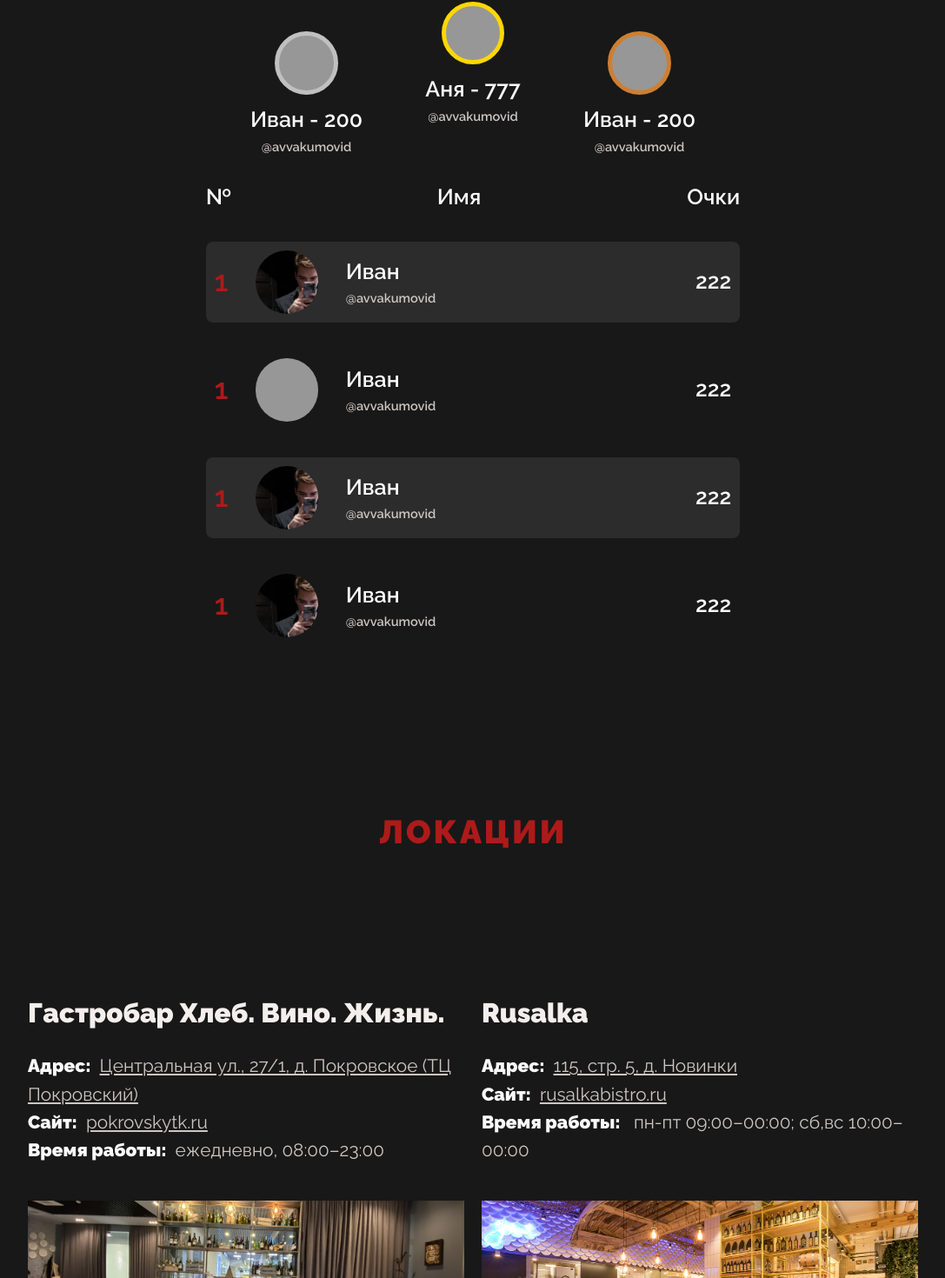
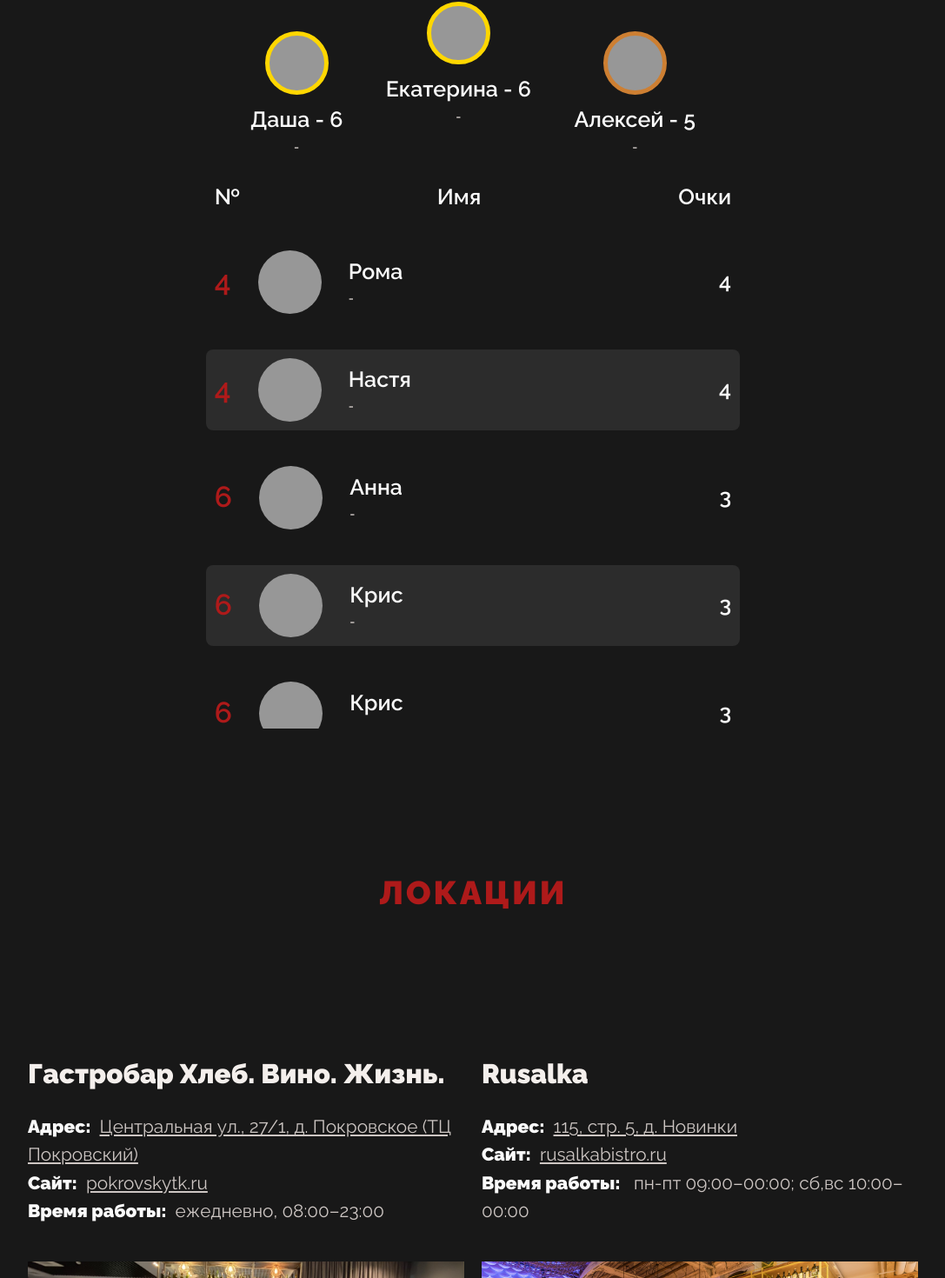
Before and after one commit to avvakumovid/mafia, a Next.js app: page / in a window 1280 px wide. Shown: the part 3184-4654 px from the top of the page at 87% size, without its empty margins (96-1183 px from the left). Built offline with nearby package versions, Linux system fonts and the light colour scheme.

Commit message:
feat: add data

```diff
--- a/src/pages/index.tsx
+++ b/src/pages/index.tsx
@@ -237,184 +237,129 @@ export default function Home() {
           <div className='rating__top-info'>
             <div className='rating__top-image'></div>
             <div className='rating__top-name'>
-              <span>Иван - 200</span>
-              <a href='#'>@avvakumovid</a>
+              <span>Даша - 6</span>
+              <a href='#'>-</a>
             </div>
           </div>
           <div className='rating__top-info'>
             <div className='rating__top-image'></div>
             <div className='rating__top-name'>
-              <span>Аня - 777</span>
-              <a href='#'>@avvakumovid</a>
+              <span>Екатерина - 6</span>
+              <a href='#'>-</a>
             </div>
-          </div>{' '}
+          </div>
           <div className='rating__top-info'>
             <div className='rating__top-image'></div>
             <div className='rating__top-name'>
-              <span>Иван - 200</span>
-              <a href='#'>@avvakumovid</a>
+              <span>Алексей - 5</span>
+              <a href='#'>-</a>
             </div>
           </div>
         </div>
-        <ul className='rating__list'>
-          <li className='rating__list-first'>
+        <div className='rating__list-heading'>
           <span>№</span>
           <span>Имя</span>
           <span>Очки</span>
+        </div>
+        <ul className='rating__list'>
+          <li className='rating__list-item'>
+            <span className='rating__position'>4</span>
+            <div className='rating__list-image'></div>
+            <div className='rating__list-name'>
+              <span>Рома</span>
+              <a href='#'>-</a>
+            </div>
+            <div className='rating__list-score'>4</div>
           </li>
           <li className='rating__list-item'>
-            <span className='rating__position'>1</span>
+            <span className='rating__position'>4</span>
+            <div className='rating__list-image'></div>
+            <div className='rating__list-name'>
+              <span>Настя</span>
+              <a href='#'>-</a>
+            </div>
+            <div className='rating__list-score'>4</div>
+          </li>
+          <li className='rating__list-item'>
+            <span className='rating__position'>6</span>
+            <div className='rating__list-image'></div>
+            <div className='rating__list-name'>
+              <span>Анна</span>
+              <a href='#'>-</a>
+            </div>
+            <div className='rating__list-score'>3</div>
+          </li>
+          <li className='rating__list-item'>
+            <span className='rating__position'>6</span>
+            <div className='rating__list-image'></div>
+            <div className='rating__list-name'>
+              <span>Крис</span>
+              <a href='#'>-</a>
+            </div>
+            <div className='rating__list-score'>3</div>
+          </li>
+          <li className='rating__list-item'>
+            <span className='rating__position'>6</span>
+            <div className='rating__list-image'></div>
+            <div className='rating__list-name'>
+              <span>Крис</span>
+              <a href='#'>-</a>
+            </div>
+            <div className='rating__list-score'>3</div>
+          </li>
+          <li className='rating__list-item'>
+            <span className='rating__position'>8</span>
+            <div className='rating__list-image'></div>
+            <div className='rating__list-name'>
+              <span>Никита</span>
+              <a href='#'>-</a>
+            </div>
+            <div className='rating__list-score'>2</div>
+          </li>
+          <li className='rating__list-item'>
+            <span className='rating__position'>8</span>
+            <div className='rating__list-image'></div>
+            <div className='rating__list-name'>
+              <span>???</span>
+              <a href='#'>-</a>
+            </div>
+            <div className='rating__list-score'>2</div>
+          </li>
+          <li className='rating__list-item'>
+            <span className='rating__position'>10</span>
+            <div className='rating__list-image'></div>
+            <div className='rating__list-name'>
+              <span>Эдгар</span>
+              <a href='#'>-</a>
+            </div>
+            <div className='rating__list-score'>1</div>
+          </li>
+          <li className='rating__list-item'>
+            <span className='rating__position'>10</span>
+            <div className='rating__list-image'></div>
+            <div className='rating__list-name'>
+              <span>Маша</span>
+              <a href='#'>-</a>
+            </div>
+            <div className='rating__list-score'>1</div>
+          </li>
+          <li className='rating__list-item'>
+            <span className='rating__position'>10</span>
+            <div className='rating__list-image'></div>
+            <div className='rating__list-name'>
+              <span>Степан</span>
+              <a href='#'>-</a>
+            </div>
+            <div className='rating__list-score'>1</div>
+          </li>
+          <li className='rating__list-item'>
+            <span className='rating__position'>10</span>
             <Image className='rating__list-image' alt='intro' src={ff} />
             <div className='rating__list-name'>
               <span>Иван</span>
               <a href='#'>@avvakumovid</a>
             </div>
-            <div className='rating__list-score'>222</div>
-          </li>
-          <li className='rating__list-item'>
-            <span className='rating__position'>1</span>
-
-            <div className='rating__list-image'></div>
-            <div className='rating__list-name'>
-              <span>Иван</span>
-              <a href='#'>@avvakumovid</a>
-            </div>
-            <div className='rating__list-score'>222</div>
-          </li>
-          <li className='rating__list-item'>
-            <span className='rating__position'>1</span>
-            <Image className='rating__list-image' alt='intro' src={ff} />
-            <div className='rating__list-name'>
-              <span>Иван</span>
-              <a href='#'>@avvakumovid</a>
-            </div>
-            <div className='rating__list-score'>222</div>
-          </li>
-          <li className='rating__list-item'>
-            <span className='rating__position'>1</span>
-            <Image className='rating__list-image' alt='intro' src={ff} />
-            <div className='rating__list-name'>
-              <span>Иван</span>
-              <a href='#'>@avvakumovid</a>
-            </div>
-            <div className='rating__list-score'>222</div>
-          </li>
-          <li className='rating__list-item'>
-            <span className='rating__position'>1</span>
-            <Image className='rating__list-image' alt='intro' src={ff} />
-            <div className='rating__list-name'>
-              <span>Иван</span>
-              <a href='#'>@avvakumovid</a>
-            </div>
-            <div className='rating__list-score'>222</div>
-          </li>
-          <li className='rating__list-item'>
-            <span className='rating__position'>1</span>
-            <Image className='rating__list-image' alt='intro' src={ff} />
-            <div className='rating__list-name'>
-              <span>Иван</span>
-              <a href='#'>@avvakumovid</a>
-            </div>
-            <div className='rating__list-score'>222</div>
-          </li>
-          <li className='rating__list-item'>
-            <span className='rating__position'>1</span>
-            <Image className='rating__list-image' alt='intro' src={ff} />
-            <div className='rating__list-name'>
-              <span>Иван</span>
-              <a href='#'>@avvakumovid</a>
-            </div>
-            <div className='rating__list-score'>222</div>
-          </li>
-          <li className='rating__list-item'>
-            <span className='rating__position'>1</span>
-            <Image className='rating__list-image' alt='intro' src={ff} />
-            <div className='rating__list-name'>
-              <span>Иван</span>
-              <a href='#'>@avvakumovid</a>
-            </div>
-            <div className='rating__list-score'>222</div>
-          </li>
-          <li className='rating__list-item'>
-            <span className='rating__position'>1</span>
-            <Image className='rating__list-image' alt='intro' src={ff} />
-            <div className='rating__list-name'>
-              <span>Иван</span>
-              <a href='#'>@avvakumovid</a>
-            </div>
-            <div className='rating__list-score'>222</div>
-          </li>
-          <li className='rating__list-item'>
-            <span className='rating__position'>1</span>
-            <Image className='rating__list-image' alt='intro' src={ff} />
-            <div className='rating__list-name'>
-              <span>Иван</span>
-              <a href='#'>@avvakumovid</a>
-            </div>
-            <div className='rating__list-score'>222</div>
-          </li>
-          <li className='rating__list-item'>
-            <span className='rating__position'>1</span>
-            <Image className='rating__list-image' alt='intro' src={ff} />
-            <div className='rating__list-name'>
-              <span>Иван</span>
-              <a href='#'>@avvakumovid</a>
-            </div>
-            <div className='rating__list-score'>222</div>
-          </li>
-          <li className='rating__list-item'>
-            <span className='rating__position'>1</span>
-            <Image className='rating__list-image' alt='intro' src={ff} />
-            <div className='rating__list-name'>
-              <span>Иван</span>
-              <a href='#'>@avvakumovid</a>
-            </div>
-            <div className='rating__list-score'>222</div>
-          </li>
-          <li className='rating__list-item'>
-            <span className='rating__position'>1</span>
-            <Image className='rating__list-image' alt='intro' src={ff} />
-            <div className='rating__list-name'>
-              <span>Иван</span>
-              <a href='#'>@avvakumovid</a>
-            </div>
-            <div className='rating__list-score'>222</div>
-          </li>
-          <li className='rating__list-item'>
-            <span className='rating__position'>1</span>
-            <Image className='rating__list-image' alt='intro' src={ff} />
-            <div className='rating__list-name'>
-              <span>Иван</span>
-              <a href='#'>@avvakumovid</a>
-            </div>
-            <div className='rating__list-score'>222</div>
-          </li>
-          <li className='rating__list-item'>
-            <span className='rating__position'>1</span>
-            <Image className='rating__list-image' alt='intro' src={ff} />
-            <div className='rating__list-name'>
-              <span>Иван</span>
-              <a href='#'>@avvakumovid</a>
-            </div>
-            <div className='rating__list-score'>222</div>
-          </li>
-          <li className='rating__list-item'>
-            <span className='rating__position'>1</span>
-            <Image className='rating__list-image' alt='intro' src={ff} />
-            <div className='rating__list-name'>
-              <span>Иван</span>
-              <a href='#'>@avvakumovid</a>
-            </div>
-            <div className='rating__list-score'>222</div>
-          </li>
-          <li className='rating__list-item'>
-            <span className='rating__position'>1</span>
-            <Image className='rating__list-image' alt='intro' src={ff} />
-            <div className='rating__list-name'>
-              <span>Иван</span>
-              <a href='#'>@avvakumovid</a>
-            </div>
-            <div className='rating__list-score'>222</div>
+            <div className='rating__list-score'>1</div>
           </li>
         </ul>
       </section>
@@ -508,23 +453,28 @@ export default function Home() {
         </div>
       </section>
       <footer className='footer section'>
-        <div >
+        <div>
           <h3 className='footer__heading'>Контакты</h3>
           <div className='footer__left'>
             <span className='footer__link'>
               <Image width={40} height={40} alt='telegram' src={tg} />
-            <a  href='https://t.me/+Ekwb-q5ZEAJhZDg6' target='_blank'>Mafia Novaya Riga</a>
+              <a href='https://t.me/+Ekwb-q5ZEAJhZDg6' target='_blank'>
+                Mafia Novaya Riga
+              </a>
             </span>
             <span className='footer__link'>
               <Image width={40} height={40} alt='instagram' src={inst} />
-            <a  href='https://www.instagram.com/mafia_novaya_riga/' target='_blank'>@mafia_novaya_riga</a>
+              <a
+                href='https://www.instagram.com/mafia_novaya_riga/'
+                target='_blank'
+              >
+                @mafia_novaya_riga
+              </a>
             </span>
           </div>
         </div>
         <div className='footer__right'>
-          <a className='copyright'>
-            © avvakumovid
-          </a>
+          <a className='copyright'>© avvakumovid</a>
         </div>
       </footer>
     </>
--- a/src/styles/styles.css
+++ b/src/styles/styles.css
@@ -425,6 +425,7 @@
 
 .rating__top-info:nth-child(1) .rating__top-image {
   border: 5px solid #c0c0c0;
+  border: 5px solid #ffd700;
   position: relative;
 }
 
@@ -444,6 +445,7 @@
 
 .rating__top-info:nth-child(3) .rating__top-image {
   border: 5px solid #cd7f32;
+
 }
 
 
@@ -502,11 +504,13 @@
   background-color: #2c2c2c;
 }
 
-.rating__list-first {
+.rating__list-heading {
   display: flex;
+  width: 60%;
   flex-direction: row;
   justify-content: space-between;
-  margin-bottom: calc(var(--index) * 1.5);
+  padding: 0 10px;
+  margin-bottom: calc(var(--index) * -1.5);
 }
 
 .rating__list-name {
@@ -667,6 +671,10 @@
     width: 100%;
   }
 
+  .rating__list-heading {
+    width: 100%;
+  }
+
   .rating__top {
     width: 100%;
   }
```
Lines whose indentation alone changed are shown as unchanged.
